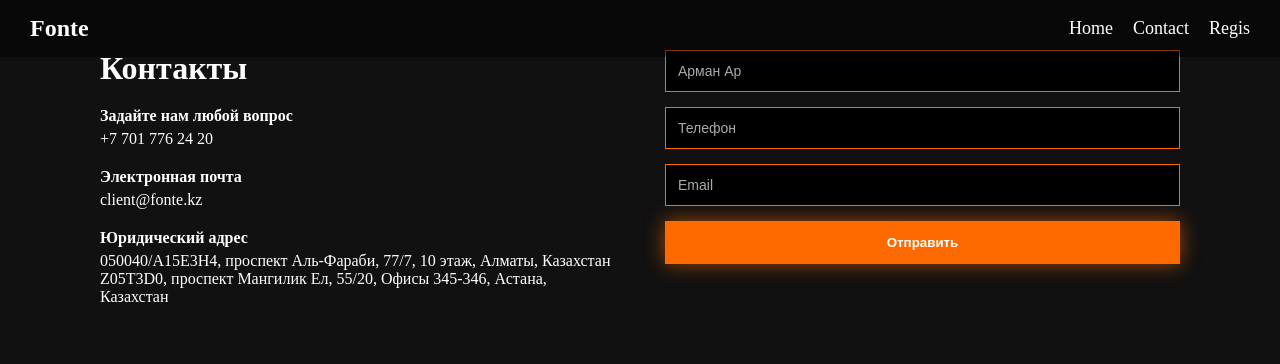
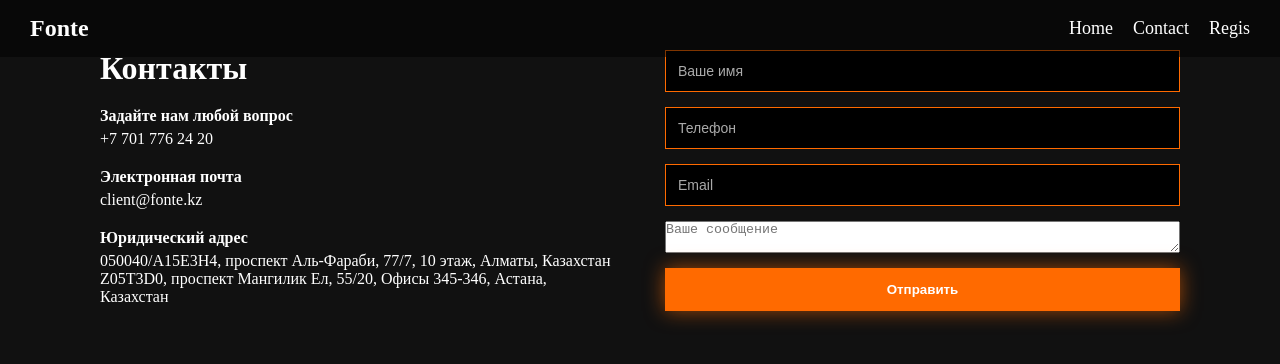
Before and after one commit to Jonibek20100/Fonte, a React (Vite) app: page /Return in a window 1280 px wide. Shown: the top 364 px of the page. Built offline with nearby package versions, Linux system fonts and the light colour scheme; grey boxes are pictures that could not be loaded.

Commit message:
o'zgartirishlar qo'shildi

```diff
--- a/src/ptoject.jsx
+++ b/src/ptoject.jsx
@@ -49,12 +49,14 @@ function Contact() {
         </div>
 
 
-        <form ref={form} onSubmit={sendEmail} className="contacts-form">
-          <input type="text" name="from_name" placeholder="Арман Ар" required />
-          <input type="tel" name="phone" placeholder="Телефон" required />
-          <input type="email" name="email" placeholder="Email" required />
-          <button type="submit">Отправить</button>
-        </form>
+<form ref={form} onSubmit={sendEmail} className="contacts-form">
+  <input type="text" name="from_name" placeholder="Ваше имя" required />
+  <input type="tel" name="user_phone" placeholder="Телефон" required />
+  <input type="email" name="from_email" placeholder="Email" required />
+  <textarea name="message" placeholder="Ваше сообщение" required></textarea>
+  <button type="submit">Отправить</button>
+</form>
+
       </div>
 
 
```
